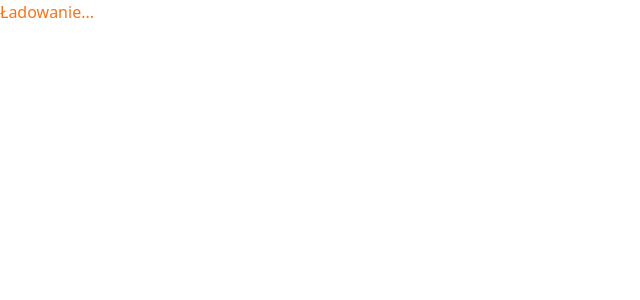
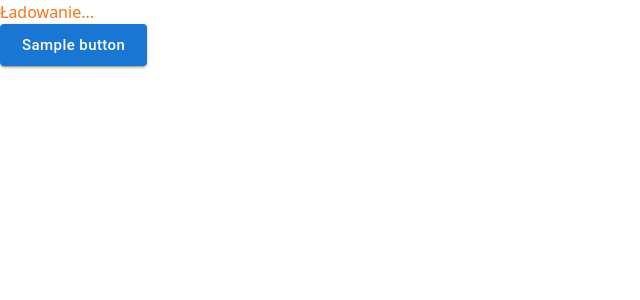
Before and after one commit to JakubPilkowski/rebalancer, a React app: page / in a window 1280 px wide. Shown: the top 300 px of the page, without its empty margins (0-640 px from the left). Built offline with nearby package versions, Linux system fonts and the light colour scheme.

Commit message:
Implement material-ui with basic theme

```diff
--- a/package.json
+++ b/package.json
@@ -26,6 +26,10 @@
   "homepage": "https://github.com/JakubPilkowski/rebalancer#readme",
   "dependencies": {
     "@apollo/client": "^3.7.7",
+    "@emotion/react": "^11.10.5",
+    "@emotion/styled": "^11.10.5",
+    "@mui/icons-material": "^5.11.0",
+    "@mui/material": "^5.11.7",
     "dotenv": "^16.0.3",
     "graphql": "^16.6.0",
     "react": "^18.2.0",
--- a/src/index.tsx
+++ b/src/index.tsx
@@ -1,8 +1,12 @@
 import { ApolloProvider } from '@apollo/client';
+import { ThemeProvider } from '@mui/material';
 import React from 'react';
 import { createRoot } from 'react-dom/client';
+import Button from '@mui/material/Button';
 
 import apolloClient from 'api/apolloClient';
+
+import theme from 'theme';
 
 import Wallets from 'pages/wallets/Wallets';
 
@@ -12,6 +16,9 @@ function App() {
   return (
     <h1 className="text-orange-500">
       <Wallets />
+      <Button variant="contained" size="large">
+        Sample button
+      </Button>
     </h1>
   );
 }
@@ -22,6 +29,8 @@ const root = createRoot(container);
 
 root.render(
   <ApolloProvider client={apolloClient}>
-    <App />
+    <ThemeProvider theme={theme}>
+      <App />
+    </ThemeProvider>
   </ApolloProvider>
 );
--- /dev/null
+++ b/src/theme.ts
@@ -0,0 +1,17 @@
+import { createTheme } from '@mui/material';
+
+const theme = createTheme({
+  components: {
+    // Name of the component
+    MuiButtonBase: {
+      defaultProps: {
+        // The props to change the default for.
+        style: {
+          textTransform: 'none',
+        },
+      },
+    },
+  },
+});
+
+export default theme;
--- a/webpack.config.js
+++ b/webpack.config.js
@@ -10,9 +10,6 @@ const BundleAnalyzerPlugin = require('webpack-bundle-analyzer').BundleAnalyzerPl
 
 const getEnvKeys = ({ path }) => {
   const env = dotenv.config({ path }).parsed;
-
-  console.log('env', env);
-  console.log(process.env.REBALANCER_API);
 
   if (!env) return {};
 
```
Also changed, not shown: 2 other files (tests, documents, lock files or other folders).
